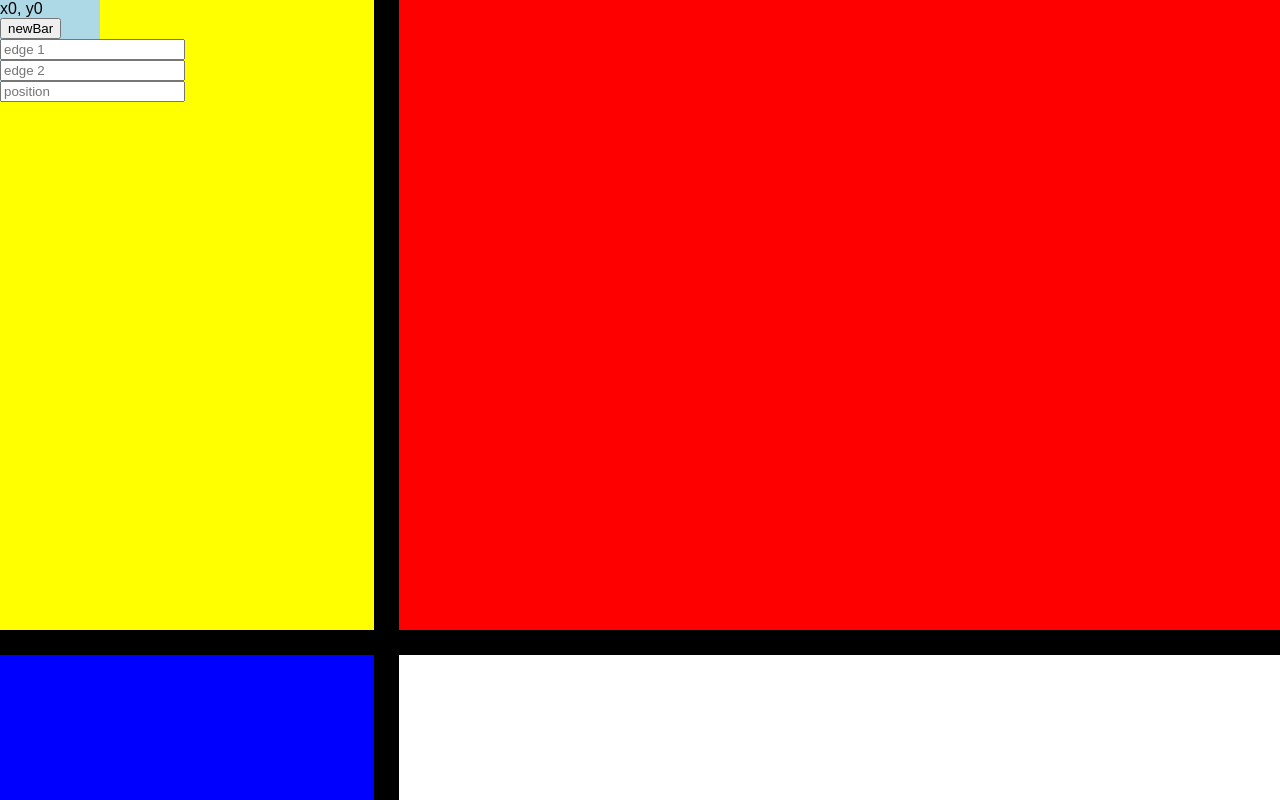
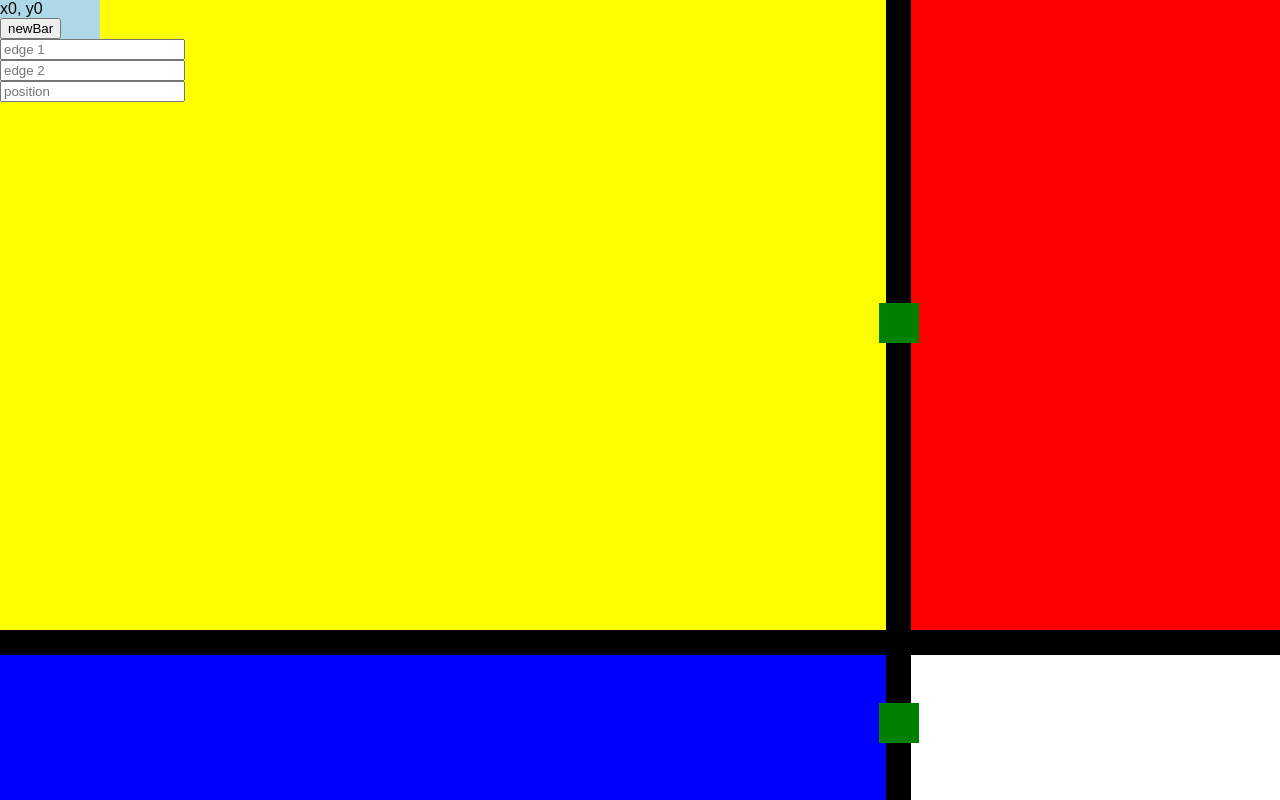
Before and after one commit to claytonweller/MondMaker, a React (Create React App) app: page / in a window 1280 px wide. Built offline with nearby package versions, Linux system fonts and the light colour scheme.

Commit message:
added in a basic infrastructure for displaying nodes

```diff
--- a/src/App.js
+++ b/src/App.js
@@ -1,14 +1,17 @@
 import React, { Component } from 'react';
 import Allbars from './components/Allbars';
 import AllBoxes from './components/AllBoxes';
+import AllNodes from './components/AllNodes';
 import BarAdder from './components/BarAdder';
 import './App.css';
 
 import colorSwap from './functions/colorSwap'
 import starterBoxes from './components/starterBoxes'
 import edgeSorter from './functions/edgeSorter'
+import interpretParentId from './functions/interpretParentId'
 import convertToPercent from './functions/convertToPercent'
 import barMaker from './functions/barMaker'
+import boxBuilder from './functions/boxBuilder'
 import evalDist from './functions/evalDist'
 
 
@@ -18,10 +21,14 @@ class App extends Component {
     super();
     this.state={
       barArray:[
-        {index:0, barAllign:'vertical', barPosition:30, startPosition:0, endPosition:100},
-        {index:1, barAllign:'horizontal', barPosition:80, startPosition:0, endPosition:100},
+        {index:0, barAllign:'vertical', barPosition:70, startPosition:0, endPosition:100, startParent:'top', endParent:'bottom'},
+        {index:1, barAllign:'horizontal', barPosition:80, startPosition:0, endPosition:100, startParent:'left', endParent:'right'},
       ],
       boxArray:[],
+      nodeArray:[
+        {baseParent:0, boundParents:[1, 'bottom']},
+        {baseParent:0, boundParents:['top', 1]},
+      ],
       mouseY: 0,
       mouseX: 0,
       hold:false,
@@ -36,7 +43,6 @@ class App extends Component {
       mouseY:y,
       mouseX:x,
     })
-
     this.updateBars()
     this.moveBar()
     this.updateBoxes()
@@ -70,12 +76,9 @@ class App extends Component {
         } else {
           return this.constructBar(i+2, barArray[bar.startParent], barArray[bar.endParent], bar.barPosition)
         }
-
       })
     }
   }
-
-
 
   grabBar = () => this.setState({hold:true})
   releaseBar = () => this.setState({hold:false, selectedBar:[]})
@@ -87,24 +90,16 @@ class App extends Component {
     selectedBar[0] = index
   }
 
-  interpretParentId = (value) =>{
-    const {barArray} = this.state
-    let int = parseInt(value, 10)
-    if(!Number.isInteger(int)){
-      return edgeSorter(value)
-    } else {
-      return barArray[value]
-    }
-  }
-
   getFieldValue = (id) => document.getElementById(id).value
 
   newBarClick = () =>{
+    const {barArray} = this.state
     this.newBar(
-      this.interpretParentId(this.getFieldValue('edge1')),
-      this.interpretParentId(this.getFieldValue('edge2')),
+      interpretParentId(barArray, this.getFieldValue('edge1')),
+      interpretParentId(barArray, this.getFieldValue('edge2')),
       this.getFieldValue('new-bar-position')
     )
+    console.log(this.state.barArray)
   }
 
   newBar = (edge1, edge2, position) =>{
@@ -112,7 +107,6 @@ class App extends Component {
     let bar = this.constructBar(barArray.length, edge1, edge2, position)
     let box = this.boxSelector(bar)
     this.boxSplitter(bar, box)
-
   }
 
   boxSelector = (bar)=>{
@@ -130,11 +124,10 @@ class App extends Component {
     }
     let startBox = startBoxArray[0]
     return startBox
-
   }
 
   boxSplitter = (bar, startBox) => {
-    const {barArray} = this.state
+    const {barArray, boxArray} = this.state
 
     let definiteParents = [bar.startParent, bar.endParent]
     let partialParents = startBox.parents.filter(parent => parent !== bar.startParent).filter(parent => parent !==bar.endParent)
@@ -154,10 +147,8 @@ class App extends Component {
         return edgeSorter(index)
       }
     })
-
-    this.boxBuilder(parentsA, startBox.boxId, startBox.boxColor)
+    boxBuilder(boxArray, parentsA, startBox.boxId, startBox.boxColor)
     this.newBox(parentsB)
-
   }
 
   constructBar = (i, bar1, bar2, barPosition) =>{
@@ -165,7 +156,6 @@ class App extends Component {
     let newBar = barMaker(i, bar1, bar2, barPosition);
     barArray[i] = newBar
     return newBar
-
   }
 
   updateBoxes = () =>{
@@ -180,48 +170,14 @@ class App extends Component {
             return barArray[parent]
           }
         })
-        return this.boxBuilder(parents, box.boxId, box.boxColor)
-
+        return boxBuilder(boxArray, parents, box.boxId, box.boxColor)
       })
     }
-
-  }
-
-  boxBuilder = (parents, index, color) =>{
-    const {boxArray} = this.state
-
-    let horizontal = parents.filter(bar => bar.barAllign === 'horizontal')
-    let top = horizontal[1]
-    let bottom = horizontal[0]
-    if (horizontal[1].barPosition>horizontal[0].barPosition){
-      top = horizontal[0]
-      bottom = horizontal[1]
-    }
-
-    let vertical = parents.filter(bar => bar.barAllign === 'vertical')
-    let left = vertical[0]
-    let right = vertical[1]
-    if (vertical[0].barPosition>vertical[1].barPosition){
-      left = vertical[1]
-      right = vertical[0]
-    }
-
-    let box = {
-      boxId:index,
-      boxLeft:left.barPosition,
-      boxTop:top.barPosition,
-      boxRight:right.barPosition,
-      boxBottom:bottom.barPosition,
-      parents:[ top.index, bottom.index, left.index, right.index],
-      boxColor:color
-    }
-    boxArray.splice(box.boxId, 1, box)
-    return box.boxId
   }
 
   newBox = (parents, startColor) => {
     const {boxArray}= this.state;
-    let i = this.boxBuilder(parents, boxArray.length)
+    let i = boxBuilder(boxArray, parents, boxArray.length)
     boxArray[i].boxColor = colorSwap.start(i)
   }
 
@@ -232,18 +188,16 @@ class App extends Component {
       return this.newBox(box)
 
     })
-
   }
 
   onBoxClick = (color, id)=>{
     const {boxArray} = this.state;
     colorSwap.rotate(boxArray, id, color)
     this.setState(boxArray);
-
   }
 
   render() {
-    const { mouseX, mouseY, barArray, boxArray } = this.state;
+    const { mouseX, mouseY, barArray, boxArray, nodeArray } = this.state;
     return (
 
       <div
@@ -254,16 +208,21 @@ class App extends Component {
         onClick={this.onMouseClick}
       >
 
+        <BarAdder
+          mouseX={mouseX}
+          mouseY={mouseY}
+          newBar={this.newBarClick}
+        />
+        <AllNodes
+          nodeArray = {nodeArray}
+          barArray = {barArray}
+        />
         <Allbars
           barArray={barArray}
           barClick={this.barClick}
         />
         <AllBoxes onBoxClick={this.onBoxClick} boxArray={boxArray} />
-        <BarAdder
-          mouseX={mouseX}
-          mouseY={mouseY}
-          newBar={this.newBarClick}
-        />
+
       </div>
     );
   }
--- /dev/null
+++ b/src/components/AllNodes.js
@@ -0,0 +1,54 @@
+import React from 'react';
+import Node from './Node';
+import interpretParentId from '../functions/interpretParentId'
+
+// {baseParent:0, boundParents:[1, 'bottom'], position:90}
+
+const AllNodes = ({nodeArray, barArray}) =>{
+
+	const findLowerBound = (bound1, bound2) =>{
+		console.log(bound1)
+		if(bound1>bound2){
+			return bound2
+		} else {
+			return bound1
+		}
+	}
+
+	let nodePosition = (node) =>{
+
+
+		let baseParent = interpretParentId(barArray, node.baseParent)
+		let boundParent1 = interpretParentId( barArray, node.boundParents[0])
+		let boundParent2 = interpretParentId( barArray, node.boundParents[1])
+		let basePosition = baseParent.barPosition
+		let boundNudge = Math.abs(
+			boundParent1.barPosition
+			- boundParent2.barPosition
+		)/2
+
+		let boundPosition= boundNudge + findLowerBound(boundParent1.barPosition, boundParent2.barPosition)
+
+		if(baseParent.barAllign === 'vertical'){
+			return {x:`${basePosition}`, y:`${boundPosition}`}
+		} else if( baseParent.barAllign === 'horizontal'){
+			return {y:`${basePosition}`, x:`${boundPosition}`}
+		}
+	}
+
+	return(
+		<div>
+			{nodeArray.map((node,i) => {
+				return(
+					<Node
+						xPosition = {nodePosition(node).x}
+						yPosition = {nodePosition(node).y}
+						key={i}
+					/>
+				)
+			})}
+      </div>
+	)
+}
+
+export default AllNodes;
--- /dev/null
+++ b/src/components/Node.css
@@ -0,0 +1,7 @@
+.node{
+	position:absolute;
+	z-index: 40;
+	width: 40px;
+	height:40px;
+   transform: translate(-17px, -17px);
+}
--- /dev/null
+++ b/src/components/Node.js
@@ -0,0 +1,12 @@
+import React from 'react';
+import './Node.css'
+
+const Node = ({xPosition, yPosition}) =>{
+
+	return(
+		<div className='node' style={{backgroundColor: 'green', top:`${yPosition}%`, left: `${xPosition}%`}}>
+      </div>
+	)
+}
+
+export default Node;
--- /dev/null
+++ b/src/functions/boxBuilder.js
@@ -0,0 +1,32 @@
+  const boxBuilder = (boxArray, parents, index, color) =>{
+
+    let horizontal = parents.filter(bar => bar.barAllign === 'horizontal')
+    let top = horizontal[1]
+    let bottom = horizontal[0]
+    if (horizontal[1].barPosition>horizontal[0].barPosition){
+      top = horizontal[0]
+      bottom = horizontal[1]
+    }
+
+    let vertical = parents.filter(bar => bar.barAllign === 'vertical')
+    let left = vertical[0]
+    let right = vertical[1]
+    if (vertical[0].barPosition>vertical[1].barPosition){
+      left = vertical[1]
+      right = vertical[0]
+    }
+
+    let box = {
+      boxId:index,
+      boxLeft:left.barPosition,
+      boxTop:top.barPosition,
+      boxRight:right.barPosition,
+      boxBottom:bottom.barPosition,
+      parents:[ top.index, bottom.index, left.index, right.index],
+      boxColor:color
+    }
+    boxArray.splice(box.boxId, 1, box)
+    return box.boxId
+  }
+
+  export default boxBuilder
--- /dev/null
+++ b/src/functions/interpretParentId.js
@@ -0,0 +1,12 @@
+import edgeSorter from './edgeSorter';
+
+const interpetParentId = (barArray, parentId) =>{
+	let int = parseInt(parentId, 10)
+	if(!Number.isInteger(int)){
+     return edgeSorter(parentId)
+   } else {
+     return barArray[parentId]
+   }
+}
+
+export default interpetParentId
```
Also changed, not shown: src/thingsNeedDoing.md (added, +34 -0 lines).
